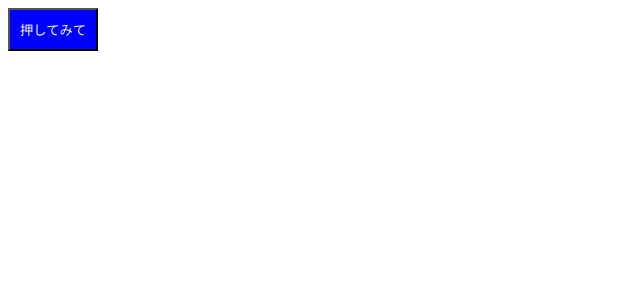
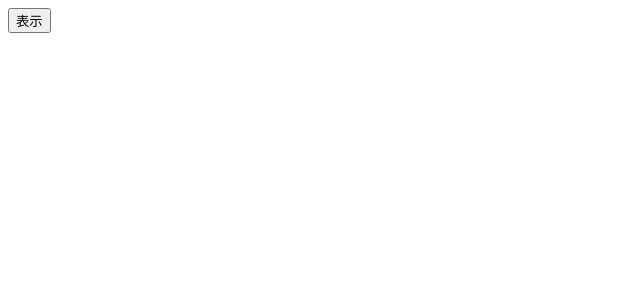
Before and after one commit to STHEXA/practical-introduction-react, a React (Vite) app in the folder samples/my-react/: page / in a window 1280 px wide. Shown: the top 300 px of the page, without its empty margins (0-640 px from the left). Built offline with nearby package versions, Linux system fonts and the light colour scheme.

Commit message:
AnimatePresenceとexitを確認

```diff
--- a/samples/my-react/src/chap05/MotionExit.jsx
+++ b/samples/my-react/src/chap05/MotionExit.jsx
@@ -1,14 +1,14 @@
-import { useState } from 'react';
+import { useState } from "react";
 // import { motion } from 'motion/react';
-import { AnimatePresence, motion } from 'motion/react';
+import { AnimatePresence, motion } from "motion/react";
 
 export default function MotionExit() {
   const [show, setShow] = useState(false);
 
   return (
     <div>
-      <button onClick={() => setShow(!show)}>
-        {show ? '非表示' : '表示'}
+      <button onClick={() => setShow((prev) => !prev)}>
+        {show ? "非表示" : "表示"}
       </button>
       {/* {show && (
         <motion.img src="/image/logo.jpg"
@@ -16,14 +16,21 @@ export default function MotionExit() {
           initial={{ opacity: 0 }} animate={{ opacity: 1 }}
           transition={{ duration: 2 }} />
       )} */}
-
+      {/* exitは破棄（非表示）される際のアニメーションを指定するプロパティ */}
+      {/* ただしそのままだと、消えるときにアニメーションされないので、
+      AnimatePresenceで終了アニメーションする要素を囲むことでアニメーションしてから終了（非表示）されるようになる */}
       <AnimatePresence>
         {show && (
-          <motion.img src="/image/logo.jpg" alt="WINGS Project"
-            initial={{ opacity: 0 }} animate={{ opacity: 1 }}
-            exit={{ opacity: 0 }} transition={{ duration: 2 }} />
+          <motion.img
+            src="/image/logo.jpg"
+            alt="WINGS Project"
+            initial={{ opacity: 0 }}
+            animate={{ opacity: 1 }}
+            exit={{ opacity: 0 }}
+            transition={{ duration: 2 }}
+          />
         )}
       </AnimatePresence>
-      </div>
+    </div>
   );
 }
--- a/samples/my-react/src/main.jsx
+++ b/samples/my-react/src/main.jsx
@@ -584,11 +584,9 @@ const root = createRoot(document.getElementById("root"));
 
 // root.render(<MotionBasic />);
 
-root.render(<MotionWhile />);
+// root.render(<MotionWhile />);
 
-// root.render(
-//   <MotionExit />
-// );
+root.render(<MotionExit />);
 
 // root.render(
 //   <MotionRepeat />
```
